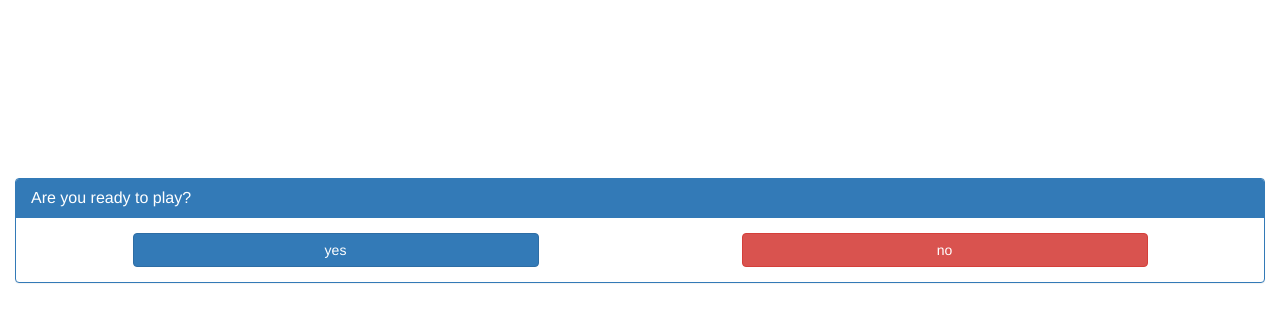
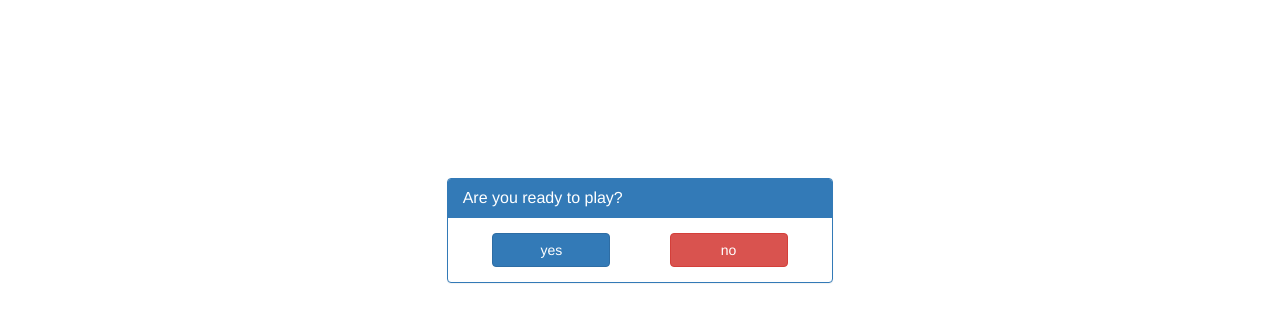
Before and after one commit to dvlwj/tictactoe, a plain HTML site: page index.html in a window 1280 px wide. Shown: the part 54-376 px from the top of the page. Drawn offline with Linux system fonts and the light colour scheme.

Commit message:
readjust html

```diff
--- a/index.html
+++ b/index.html
@@ -19,7 +19,7 @@
     </nav>
 
     <div class="container-fluid">
-
+        <div class=" col-xs-12 col-sm-8 col-sm-offset-2 col-md-4 col-md-offset-4">
             <div class="panel panel-primary" id="panel-start-game">
                 <div class="panel-heading">
                     <h3 class="panel-title"></h3>
@@ -52,7 +52,7 @@
                     </div>
                 </div>
             </div>
-
+        </div>
         <div id="tic-tac-toe" hidden>
             <span id="player_turn_info" class="label label-info col-xs-12 col-sm-offset-4 col-sm-push-4 col-sm-4"></span>
             <div id="game_board">
```
Lines whose indentation alone changed are shown as unchanged.
